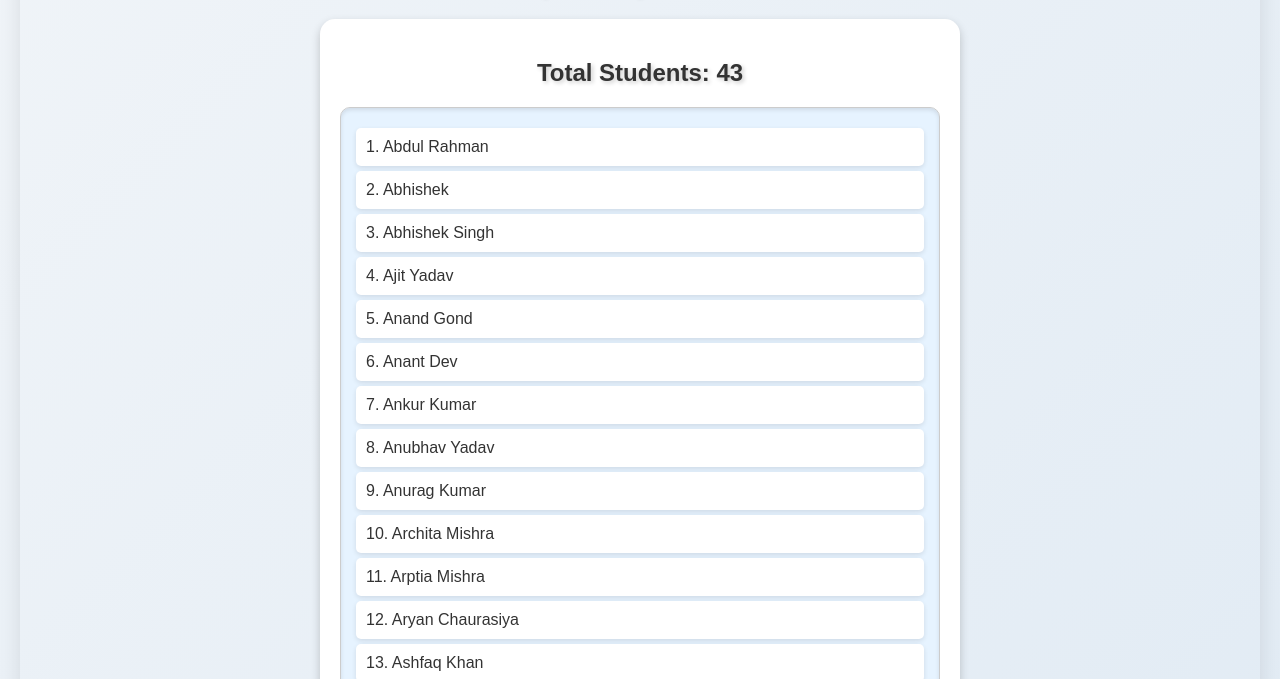
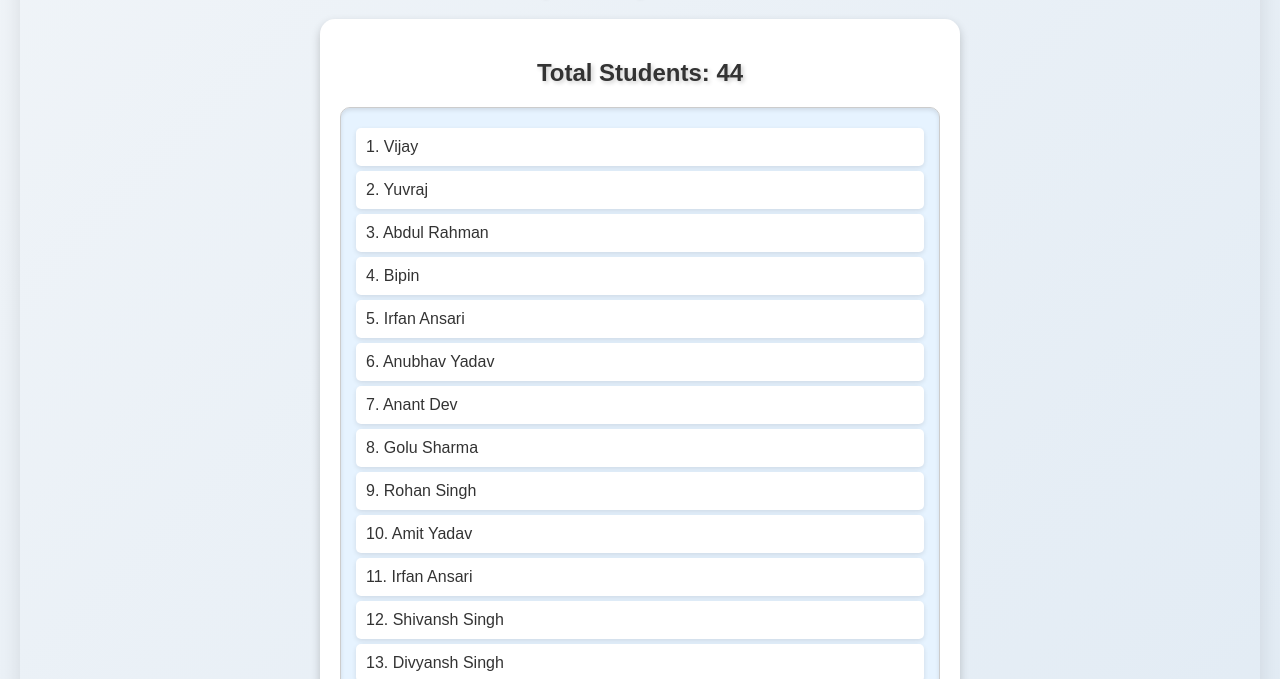
Before and after one commit to itcs-deoria/Trip, a plain HTML site: page index.html in a window 1280 px wide. Shown: the part 121-800 px from the top of the page. Drawn offline with Linux system fonts and the light colour scheme.

Commit message:
Add files via upload

```diff
--- a/index.html
+++ b/index.html
@@ -67,7 +67,8 @@
     </div>
 
     <script>
-        let students = ["Abdul Rahman", "Abhishek", "Abhishek Singh", "Ajit Yadav", "Anand Gond", "Anant Dev", "Ankur Kumar", "Anubhav Yadav", "Anurag Kumar", "Archita Mishra", "Arptia Mishra", "Aryan Chaurasiya", "Ashfaq Khan", "Ashutosh Gond", "Aasif", "Avinash Yadav", "Avinash Yadav", "Ayush", "Ayan Ansari", "Bipin", "Divyansh Singh", "Golu Sharma", "Irfan", "Irfan Ansari", "Irfan Ansari", "Kaif", "Manjeet Chauhan", "Naitik Chautervedi", "Nitish", "Prince", "Rajan Chauhan", "Rahul Prajapati", "Rohan Singh", "Shivansh Singh", "Shudhanshu Sharma", "Sonali", "Sumit Vishwakarma", "Sunidhi", "Suraj", "Vijay", "Vishal Chauhan", "Yuvraj", "Zaid"];
+        let students = ["Vijay", "Yuvraj", "Abdul Rahman", "Bipin", "Irfan Ansari", "Anubhav Yadav", "Anant Dev", "Golu Sharma", "Rohan Singh", "Amit Yadav", "Irfan Ansari", "Shivansh Singh", "Divyansh Singh", "Naitik Chautervedi", "Avinash Yadav", "Anand Gond", "Ashutosh Gond", "Ankur Kumar", "Rajan Chauhan", "Sonali", "Sunidhi", "Sumit Vishwakarma", "Aryan Chaurasiya", "Arptia Mishra", "Archita Mishra", "Ayan Ansari", "Anurag Kumar", "Aasif", "Rahul Prajapati", "Avinash Yadav", "Ajit Yadav", "Shudhanshu Sharma", "Abhishek Singh", "Manjeet Chauhan", "Irfan", "Ayush", "Prince", "Abhishek", "Nitish", "Suraj", "Vishal Chauhan", "Zaid", "Kaif", "Ashfaq Khan"];
+
 
 
 
```
